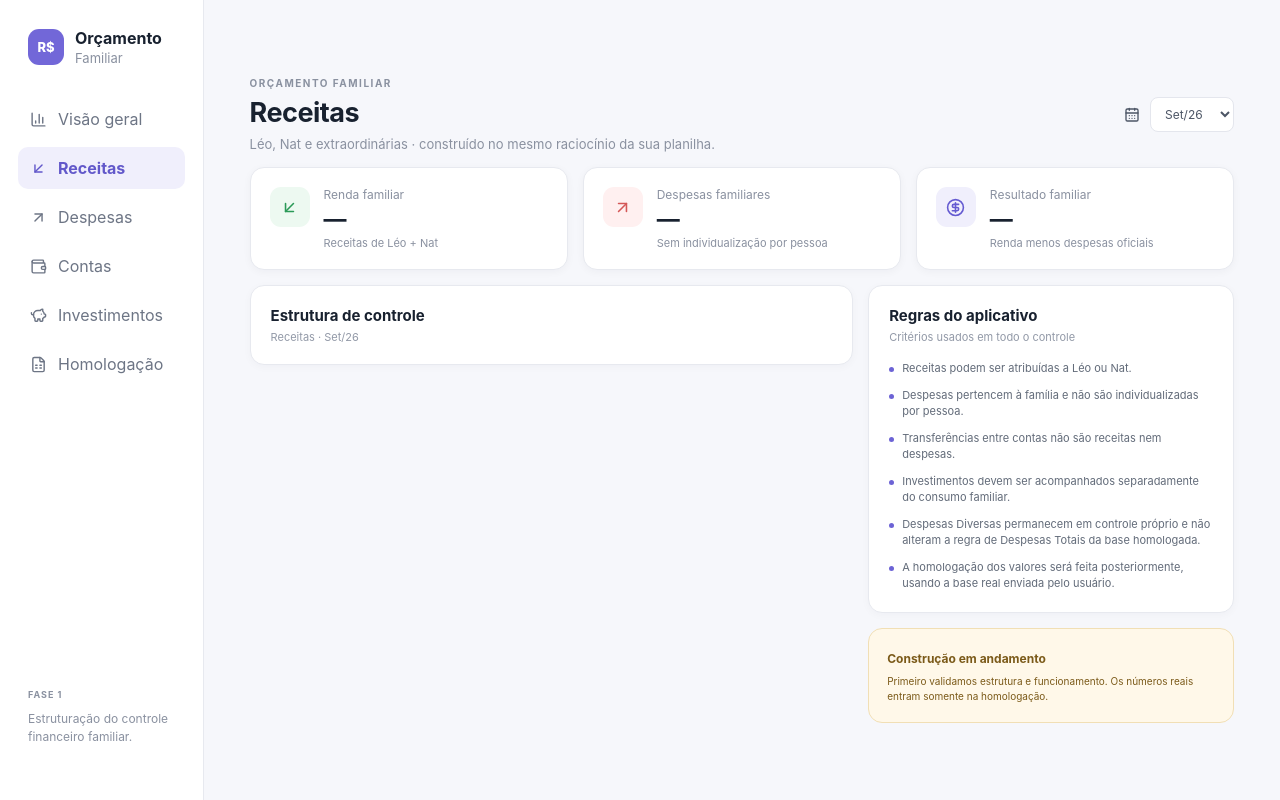
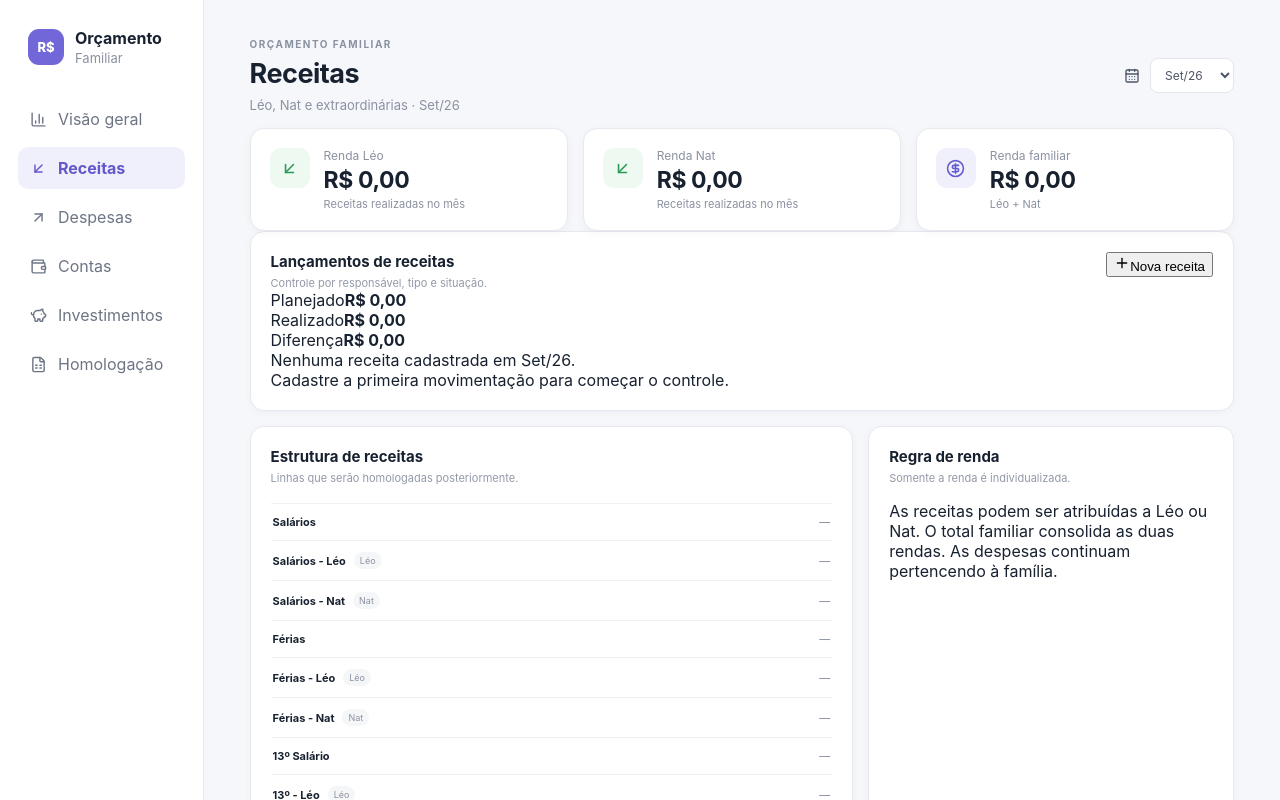
Before and after one commit to cardoso4009-byte/Or-amento-Familiar, a Next.js app: page /controle in a window 1280 px wide. Both pictures are taken after a click on the button "Receitas". Shown: the top 800 px of the page. Built offline with nearby package versions, Linux system fonts and the light colour scheme.

Commit message:
Estrutura funcional do módulo de Receitas

```diff
--- a/app/controle/page.tsx
+++ b/app/controle/page.tsx
@@ -1,8 +1,8 @@
 'use client'
 
 import { useMemo, useState } from 'react'
-import { ArrowDownLeft, ArrowUpRight, BarChart3, CalendarDays, CircleDollarSign, FileSpreadsheet, PiggyBank, Wallet } from 'lucide-react'
-import { ESTRUTURA_ORCAMENTO, MESES_2026, REGRAS_APLICACAO } from '../../lib/modelo-orcamento'
+import { ArrowDownLeft, ArrowUpRight, BarChart3, CalendarDays, CircleDollarSign, FileSpreadsheet, Pencil, PiggyBank, Plus, Trash2, Wallet } from 'lucide-react'
+import { ESTRUTURA_ORCAMENTO, MESES_2026, REGRAS_APLICACAO, type ResponsavelRenda, type TipoReceita } from '../../lib/modelo-orcamento'
 
 const modulos = [
   { id: 'visao', titulo: 'Visão geral', descricao: 'Resumo mensal e anual', icon: BarChart3 },
@@ -13,27 +13,36 @@ const modulos = [
   { id: 'homologacao', titulo: 'Homologação', descricao: 'Aplicação × planilha', icon: FileSpreadsheet },
 ]
 
-const grupoPorModulo: Record<string, string[]> = {
-  visao: ['RECEITAS', 'DESPESAS', 'RESULTADO'],
-  receitas: ['RECEITAS'],
-  despesas: ['DESPESAS'],
-  homologacao: ['RECEITAS', 'DESPESAS', 'RESULTADO'],
-}
+type Receita = { id: string; descricao: string; tipo: TipoReceita; responsavel: ResponsavelRenda; planejado: number; realizado: number }
+
+const tiposReceita: TipoReceita[] = ['Salário', 'Férias', '13º Salário', 'Bônus', 'IR / Dissídio']
+
+const moeda = (v: number) => v.toLocaleString('pt-BR', { style: 'currency', currency: 'BRL', minimumFractionDigits: 2 })
 
 export default function ControlePage() {
   const [mes, setMes] = useState<(typeof MESES_2026)[number]>('Set/26')
   const [modulo, setModulo] = useState('visao')
+  const [receitas, setReceitas] = useState<Receita[]>([])
+  const [modalReceita, setModalReceita] = useState(false)
+  const [editando, setEditando] = useState<string | null>(null)
+  const [form, setForm] = useState<Omit<Receita, 'id'>>({ descricao: '', tipo: 'Salário', responsavel: 'Léo', planejado: 0, realizado: 0 })
+
   const grupos = useMemo(() => {
+    const grupoPorModulo: Record<string, string[]> = { visao: ['Receitas', 'Despesas Fixas', 'Bancos e Acordos', 'Despesas Diversas', 'Resultado'], receitas: ['Receitas'], despesas: ['Despesas Fixas', 'Bancos e Acordos', 'Despesas Diversas'], homologacao: ['Receitas', 'Despesas Fixas', 'Bancos e Acordos', 'Despesas Diversas', 'Resultado'] }
     const permitidos = grupoPorModulo[modulo]
     const map = new Map<string, typeof ESTRUTURA_ORCAMENTO>()
-    ESTRUTURA_ORCAMENTO.forEach((linha) => {
-      if (permitidos && !permitidos.includes(linha.grupo)) return
-      if (!map.has(linha.grupo)) map.set(linha.grupo, [])
-      map.get(linha.grupo)!.push(linha)
-    })
+    ESTRUTURA_ORCAMENTO.forEach((linha) => { if (!permitidos?.includes(linha.grupo)) return; if (!map.has(linha.grupo)) map.set(linha.grupo, []); map.get(linha.grupo)!.push(linha) })
     return [...map.entries()]
   }, [modulo])
+
   const moduloAtual = modulos.find((m) => m.id === modulo) || modulos[0]
+  const totaisReceita = useMemo(() => receitas.reduce((a, r) => ({ planejado: a.planejado + r.planejado, realizado: a.realizado + r.realizado }), { planejado: 0, realizado: 0 }), [receitas])
+  const porPessoa = useMemo(() => ({ Léo: receitas.filter(r => r.responsavel === 'Léo').reduce((s, r) => s + r.realizado, 0), Nat: receitas.filter(r => r.responsavel === 'Nat').reduce((s, r) => s + r.realizado, 0) }), [receitas])
+
+  function abrirNovaReceita() { setEditando(null); setForm({ descricao: '', tipo: 'Salário', responsavel: 'Léo', planejado: 0, realizado: 0 }); setModalReceita(true) }
+  function editarReceita(r: Receita) { setEditando(r.id); setForm({ descricao: r.descricao, tipo: r.tipo, responsavel: r.responsavel, planejado: r.planejado, realizado: r.realizado }); setModalReceita(true) }
+  function salvarReceita() { if (!form.descricao.trim()) return; if (editando) setReceitas(rs => rs.map(r => r.id === editando ? { ...form, id: editando } : r)); else setReceitas(rs => [...rs, { ...form, id: crypto.randomUUID() }]); setModalReceita(false) }
+  function excluirReceita(id: string) { setReceitas(rs => rs.filter(r => r.id !== id)) }
 
   return (
     <div className="app">
@@ -45,26 +54,35 @@ export default function ControlePage() {
 
       <main className="content">
         <header className="top">
-          <div><p className="eyebrow">ORÇAMENTO FAMILIAR</p><h1>{moduloAtual.titulo}</h1><p className="muted">{moduloAtual.descricao} · construído no mesmo raciocínio da sua planilha.</p></div>
+          <div><p className="eyebrow">ORÇAMENTO FAMILIAR</p><h1>{moduloAtual.titulo}</h1><p className="muted">{moduloAtual.descricao} · {mes}</p></div>
           <div className="topActions"><div className="month controlMonth"><CalendarDays size={16} /><select value={mes} onChange={(e) => setMes(e.target.value as typeof mes)} aria-label="Mês de referência">{MESES_2026.map((m) => <option key={m}>{m}</option>)}</select></div></div>
         </header>
 
-        <section className="cards controlCards">
-          <article><div className="cardIcon income"><ArrowDownLeft size={19} /></div><div><span>Renda familiar</span><strong>—</strong><small>Receitas de Léo + Nat</small></div></article>
-          <article><div className="cardIcon expense"><ArrowUpRight size={19} /></div><div><span>Despesas familiares</span><strong>—</strong><small>Sem individualização por pessoa</small></div></article>
-          <article><div className="cardIcon balance"><CircleDollarSign size={19} /></div><div><span>Resultado familiar</span><strong>—</strong><small>Renda menos despesas oficiais</small></div></article>
-        </section>
+        {modulo === 'receitas' ? (
+          <>
+            <section className="cards controlCards">
+              <article><div className="cardIcon income"><ArrowDownLeft size={19} /></div><div><span>Renda Léo</span><strong>{moeda(porPessoa.Léo)}</strong><small>Receitas realizadas no mês</small></div></article>
+              <article><div className="cardIcon income"><ArrowDownLeft size={19} /></div><div><span>Renda Nat</span><strong>{moeda(porPessoa.Nat)}</strong><small>Receitas realizadas no mês</small></div></article>
+              <article><div className="cardIcon balance"><CircleDollarSign size={19} /></div><div><span>Renda familiar</span><strong>{moeda(totaisReceita.realizado)}</strong><small>Léo + Nat</small></div></article>
+            </section>
 
-        <section className="grid controlGrid">
-          <article className="panel"><div className="panelHead"><div><h2>Estrutura de controle</h2><p>{moduloAtual.titulo} · {mes}</p></div></div>
-            {modulo === 'contas' && <div className="modulePlaceholder"><Wallet size={28} /><strong>Contas</strong><span>Saldo inicial, entradas, saídas e transferências entre contas.</span></div>}
-            {modulo === 'investimentos' && <div className="modulePlaceholder"><PiggyBank size={28} /><strong>Investimentos</strong><span>Aportes, resgates e patrimônio separados das despesas de consumo.</span></div>}
-            {grupos.length > 0 && <div className="controlRows">{grupos.map(([grupo, linhas]) => <div className="controlGroup" key={grupo}><h3>{grupo}</h3>{linhas.map((linha) => <div className="controlRow" key={linha.id}><div><strong>{linha.nome}</strong>{linha.responsavel && <span>{linha.responsavel}</span>}</div><b>—</b></div>)}</div>)}</div>}
-          </article>
+            <section className="panel modulePanel">
+              <div className="panelHead"><div><h2>Lançamentos de receitas</h2><p>Controle por responsável, tipo e situação.</p></div><button className="primary" onClick={abrirNovaReceita}><Plus size={16} />Nova receita</button></div>
+              <div className="revenueSummary"><div><span>Planejado</span><strong>{moeda(totaisReceita.planejado)}</strong></div><div><span>Realizado</span><strong>{moeda(totaisReceita.realizado)}</strong></div><div><span>Diferença</span><strong>{moeda(totaisReceita.realizado - totaisReceita.planejado)}</strong></div></div>
+              {receitas.length === 0 ? <div className="empty">Nenhuma receita cadastrada em {mes}.<br />Cadastre a primeira movimentação para começar o controle.</div> : <div className="tableWrap"><table><thead><tr><th>Descrição</th><th>Tipo</th><th>Responsável</th><th>Planejado</th><th>Realizado</th><th></th></tr></thead><tbody>{receitas.map(r => <tr key={r.id}><td><strong>{r.descricao}</strong></td><td>{r.tipo}</td><td><span className="personTag">{r.responsavel}</span></td><td>{moeda(r.planejado)}</td><td className="positive">{moeda(r.realizado)}</td><td><button className="iconBtn" onClick={() => editarReceita(r)} aria-label="Editar"><Pencil size={14} /></button><button className="iconBtn danger" onClick={() => excluirReceita(r.id)} aria-label="Excluir"><Trash2 size={14} /></button></td></tr>)}</tbody></table></div>}
+            </section>
 
-          <aside className="controlAside"><article className="panel"><div className="panelHead"><div><h2>Regras do aplicativo</h2><p>Critérios usados em todo o controle</p></div></div><ul className="ruleList">{REGRAS_APLICACAO.map((regra) => <li key={regra}>{regra}</li>)}</ul></article><article className="phaseCard"><strong>Construção em andamento</strong><p>Primeiro validamos estrutura e funcionamento. Os números reais entram somente na homologação.</p></article></aside>
-        </section>
+            <section className="grid moduleBottom"><article className="panel"><div className="panelHead"><div><h2>Estrutura de receitas</h2><p>Linhas que serão homologadas posteriormente.</p></div></div><div className="controlRows">{grupos.flatMap(([, linhas]) => linhas).map(linha => <div className="controlRow" key={linha.id}><div><strong>{linha.nome}</strong>{linha.responsavel && <span>{linha.responsavel}</span>}</div><b>—</b></div>)}</div></article><aside className="controlAside"><article className="panel"><div className="panelHead"><div><h2>Regra de renda</h2><p>Somente a renda é individualizada.</p></div></div><p className="moduleNote">As receitas podem ser atribuídas a Léo ou Nat. O total familiar consolida as duas rendas. As despesas continuam pertencendo à família.</p></article></aside></section>
+          </>
+        ) : (
+          <>
+            <section className="cards controlCards"><article><div className="cardIcon income"><ArrowDownLeft size={19} /></div><div><span>Renda familiar</span><strong>—</strong><small>Receitas de Léo + Nat</small></div></article><article><div className="cardIcon expense"><ArrowUpRight size={19} /></div><div><span>Despesas familiares</span><strong>—</strong><small>Sem individualização por pessoa</small></div></article><article><div className="cardIcon balance"><CircleDollarSign size={19} /></div><div><span>Resultado familiar</span><strong>—</strong><small>Renda menos despesas oficiais</small></div></article></section>
+            <section className="grid controlGrid"><article className="panel"><div className="panelHead"><div><h2>Estrutura de controle</h2><p>{moduloAtual.titulo} · {mes}</p></div></div>{(modulo === 'contas' || modulo === 'investimentos') && <div className="modulePlaceholder">{modulo === 'contas' ? <Wallet size={28} /> : <PiggyBank size={28} />}<strong>{moduloAtual.titulo}</strong><span>{modulo === 'contas' ? 'Saldo inicial, entradas, saídas e transferências entre contas.' : 'Aportes, resgates e patrimônio separados das despesas de consumo.'}</span></div>}{grupos.length > 0 && <div className="controlRows">{grupos.map(([grupo, linhas]) => <div className="controlGroup" key={grupo}><h3>{grupo}</h3>{linhas.map(linha => <div className="controlRow" key={linha.id}><div><strong>{linha.nome}</strong>{linha.responsavel && <span>{linha.responsavel}</span>}</div><b>—</b></div>)}</div>)}</div>}</article><aside className="controlAside"><article className="panel"><div className="panelHead"><div><h2>Regras do aplicativo</h2><p>Critérios usados em todo o controle</p></div></div><ul className="ruleList">{REGRAS_APLICACAO.map(regra => <li key={regra}>{regra}</li>)}</ul></article><article className="phaseCard"><strong>Construção em andamento</strong><p>Primeiro validamos estrutura e funcionamento. Os números reais entram somente na homologação.</p></article></aside></section>
+          </>
+        )}
       </main>
+
+      {modalReceita && <div className="overlay"><div className="modal"><div className="modalHead"><div><h2>{editando ? 'Editar receita' : 'Nova receita'}</h2><p>{mes} · receita familiar</p></div><button onClick={() => setModalReceita(false)}>×</button></div><label>Descrição<input value={form.descricao} onChange={e => setForm({ ...form, descricao: e.target.value })} placeholder="Ex.: Salário" autoFocus /></label><div className="two"><label>Tipo<select value={form.tipo} onChange={e => setForm({ ...form, tipo: e.target.value as TipoReceita })}>{tiposReceita.map(t => <option key={t}>{t}</option>)}</select></label><label>Responsável<select value={form.responsavel} onChange={e => setForm({ ...form, responsavel: e.target.value as ResponsavelRenda })}><option>Léo</option><option>Nat</option></select></label></div><div className="two"><label>Planejado<input type="number" min="0" step="0.01" value={form.planejado || ''} onChange={e => setForm({ ...form, planejado: Number(e.target.value) })} /></label><label>Realizado<input type="number" min="0" step="0.01" value={form.realizado || ''} onChange={e => setForm({ ...form, realizado: Number(e.target.value) })} /></label></div><button className="primary full" onClick={salvarReceita}>{editando ? 'Salvar alterações' : 'Adicionar receita'}</button></div></div>}
     </div>
   )
 }
```
